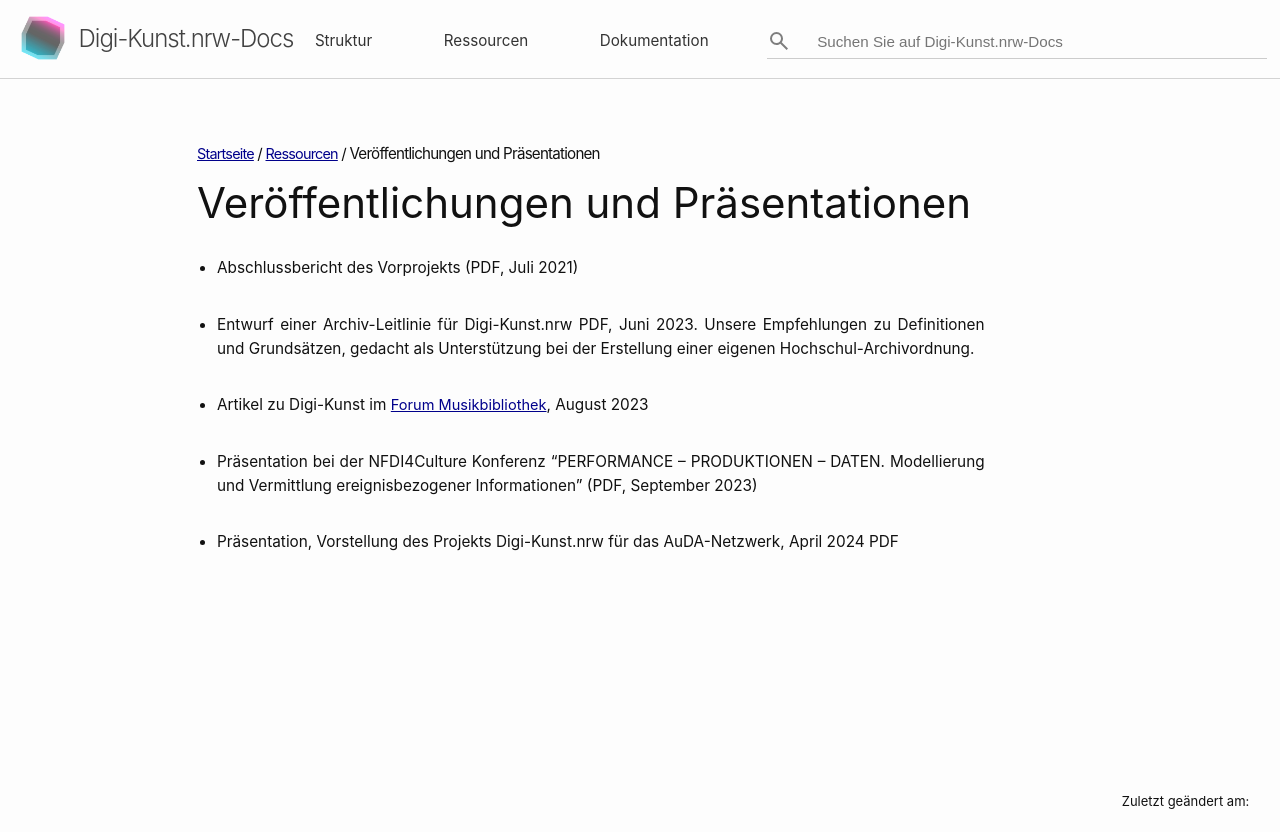
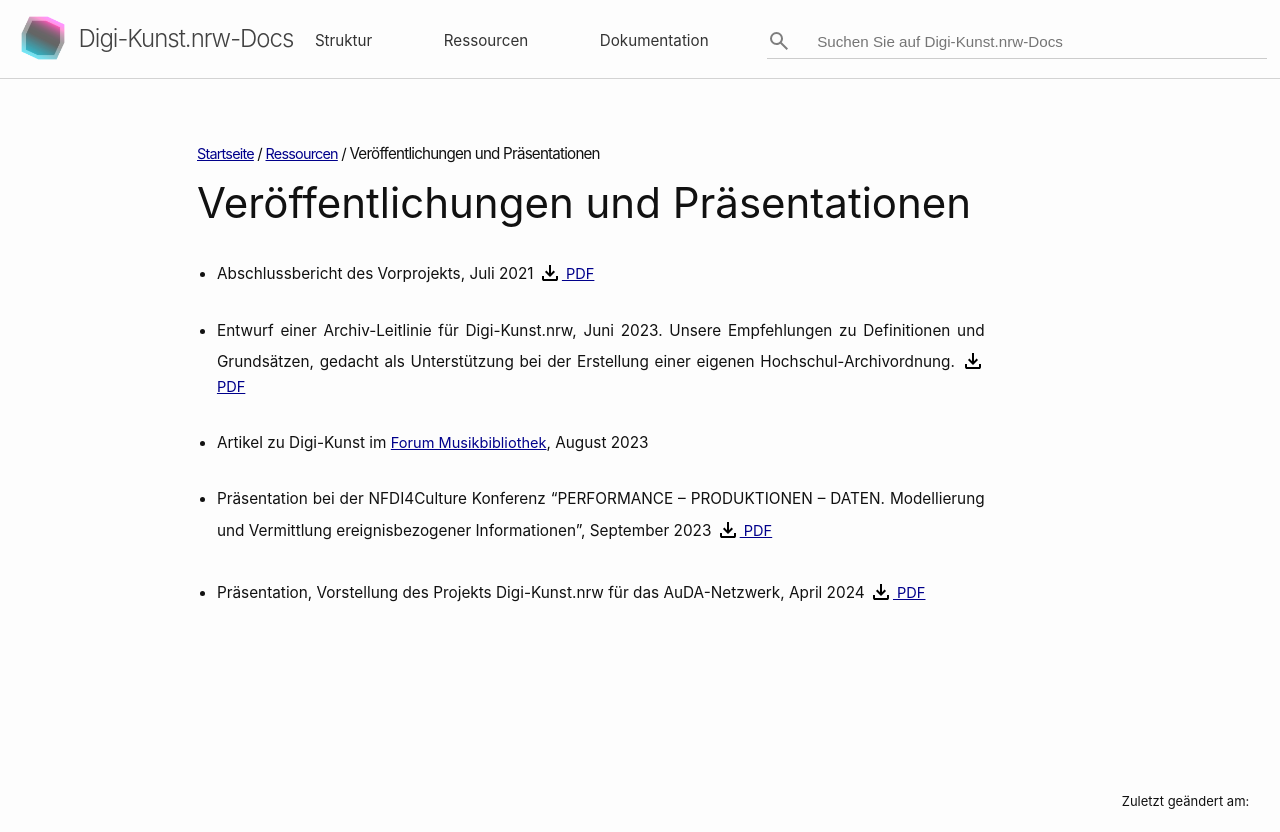
Before and after one commit to christiansievers/site-test, a Jekyll site: the page built from ressourcen/veroeffentlichungen-und-praesentationen.markdown, in a window 1280 px wide, cut to the strip 0-832 px from the top of the page. Built offline with Jekyll 4.4.1, drawn with Linux system fonts in a browser that asks for light colours; a script that is not in the unit is left out.

Commit message:
add PDFs to Veröffentlichungen

```diff
--- a/ressourcen/veroeffentlichungen-und-praesentationen.markdown
+++ b/ressourcen/veroeffentlichungen-und-praesentationen.markdown
@@ -4,12 +4,13 @@ title: Veröffentlichungen und Präsentationen
 order: 2.3
 ---
 
-- Abschlussbericht des Vorprojekts (PDF, Juli 2021)
+- Abschlussbericht des Vorprojekts, Juli 2021 [<svg class="download-icon" xmlns="http://www.w3.org/2000/svg" height="24" viewBox="0 -960 960 960" width="24"><path d="M480-320 280-520l56-58 104 104v-326h80v326l104-104 56 58-200 200ZM240-160q-33 0-56.5-23.5T160-240v-120h80v120h480v-120h80v120q0 33-23.5 56.5T720-160H240Z"/></svg> PDF](https://www.dh.nrw/fileadmin/user_upload/dh-nrw/pdf_word_Dokumente/Abschlussbericht_Digi-Kunst.nrw_20210705.pdf)
 
-- Entwurf einer Archiv-Leitlinie für Digi-Kunst.nrw PDF, Juni 2023. Unsere Empfehlungen zu Definitionen und Grundsätzen, gedacht als Unterstützung bei der Erstellung einer eigenen Hochschul-Archivordnung.
+- Entwurf einer Archiv-Leitlinie für Digi-Kunst.nrw, Juni 2023. Unsere Empfehlungen zu Definitionen und Grundsätzen, gedacht als Unterstützung bei der Erstellung einer eigenen Hochschul-Archivordnung. [<svg class="download-icon" xmlns="http://www.w3.org/2000/svg" height="24" viewBox="0 -960 960 960" width="24"><path d="M480-320 280-520l56-58 104 104v-326h80v326l104-104 56 58-200 200ZM240-160q-33 0-56.5-23.5T160-240v-120h80v120h480v-120h80v120q0 33-23.5 56.5T720-160H240Z"/></svg> PDF]({{ site.baseurl }}/assets/documents/2023-06-07_archiv-leitlinie_digi-kunst.nrw_entwurf.pdf)
 
 - Artikel zu Digi-Kunst im [Forum Musikbibliothek](https://journals.qucosa.de/fmb/index), August 2023
 
-- Präsentation bei der NFDI4Culture Konferenz “PERFORMANCE – PRODUKTIONEN – DATEN. Modellierung und Vermittlung ereignisbezogener Informationen” (PDF, September 2023)
+- Präsentation bei der NFDI4Culture Konferenz “PERFORMANCE – PRODUKTIONEN – DATEN. Modellierung und Vermittlung ereignisbezogener Informationen”, September 2023 [<svg class="download-icon" xmlns="http://www.w3.org/2000/svg" height="24" viewBox="0 -960 960 960" width="24"><path d="M480-320 280-520l56-58 104 104v-326h80v326l104-104 56 58-200 200ZM240-160q-33 0-56.5-23.5T160-240v-120h80v120h480v-120h80v120q0 33-23.5 56.5T720-160H240Z"/></svg> PDF]({{ site.baseurl }}/assets/documents/2023-09-25_nfdi_leipzig.pdf)
 
-- Präsentation, Vorstellung des Projekts Digi-Kunst.nrw für das AuDA-Netzwerk, April 2024 PDF
+
+- Präsentation, Vorstellung des Projekts Digi-Kunst.nrw für das AuDA-Netzwerk, April 2024 [<svg class="download-icon" xmlns="http://www.w3.org/2000/svg" height="24" viewBox="0 -960 960 960" width="24"><path d="M480-320 280-520l56-58 104 104v-326h80v326l104-104 56 58-200 200ZM240-160q-33 0-56.5-23.5T160-240v-120h80v120h480v-120h80v120q0 33-23.5 56.5T720-160H240Z"/></svg> PDF]({{ site.baseurl }}/assets/documents/2024-04-08_auda-netzwerk_praesentation.pdf)
```
Also changed, not shown: 6 other files.
